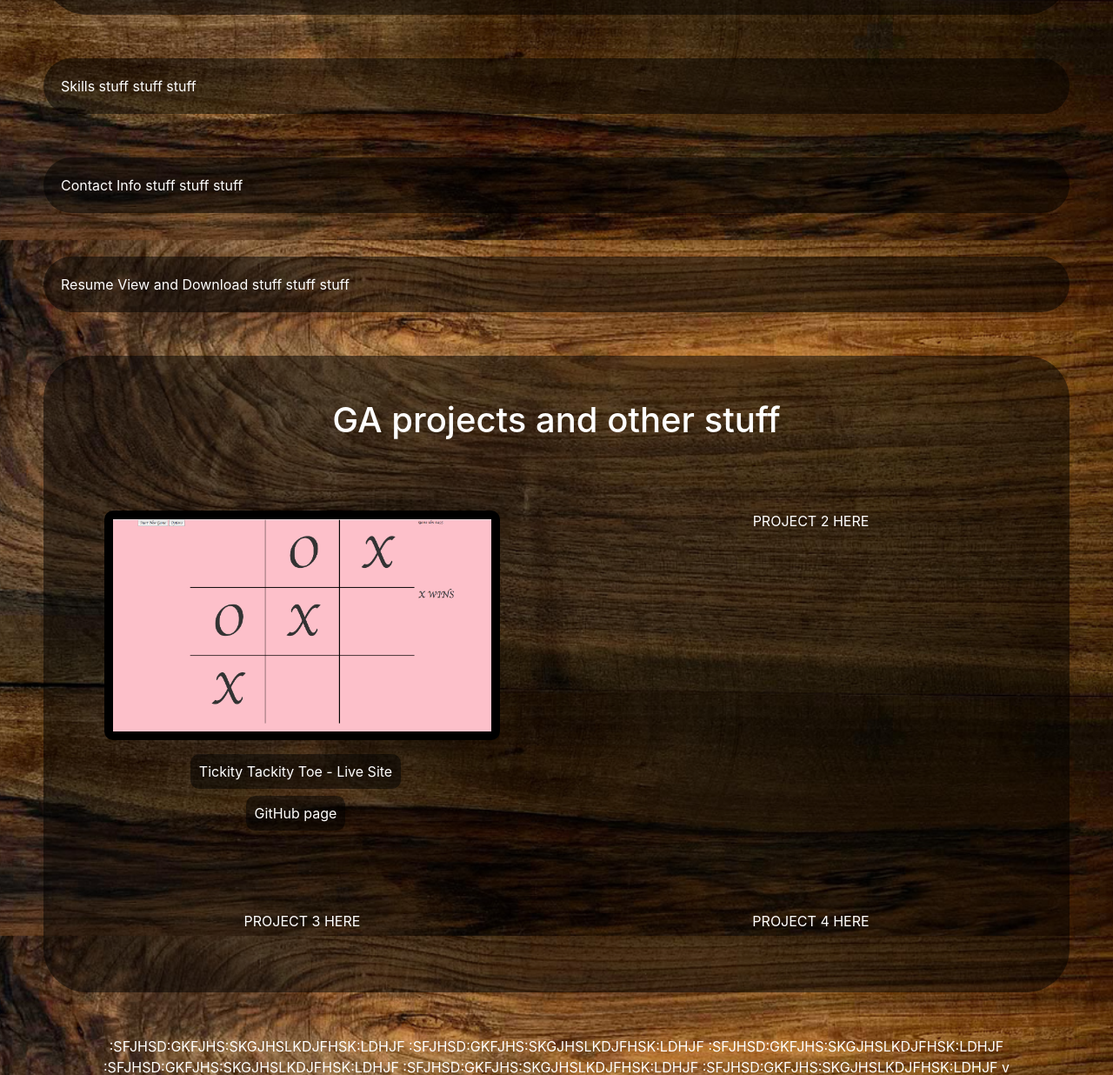
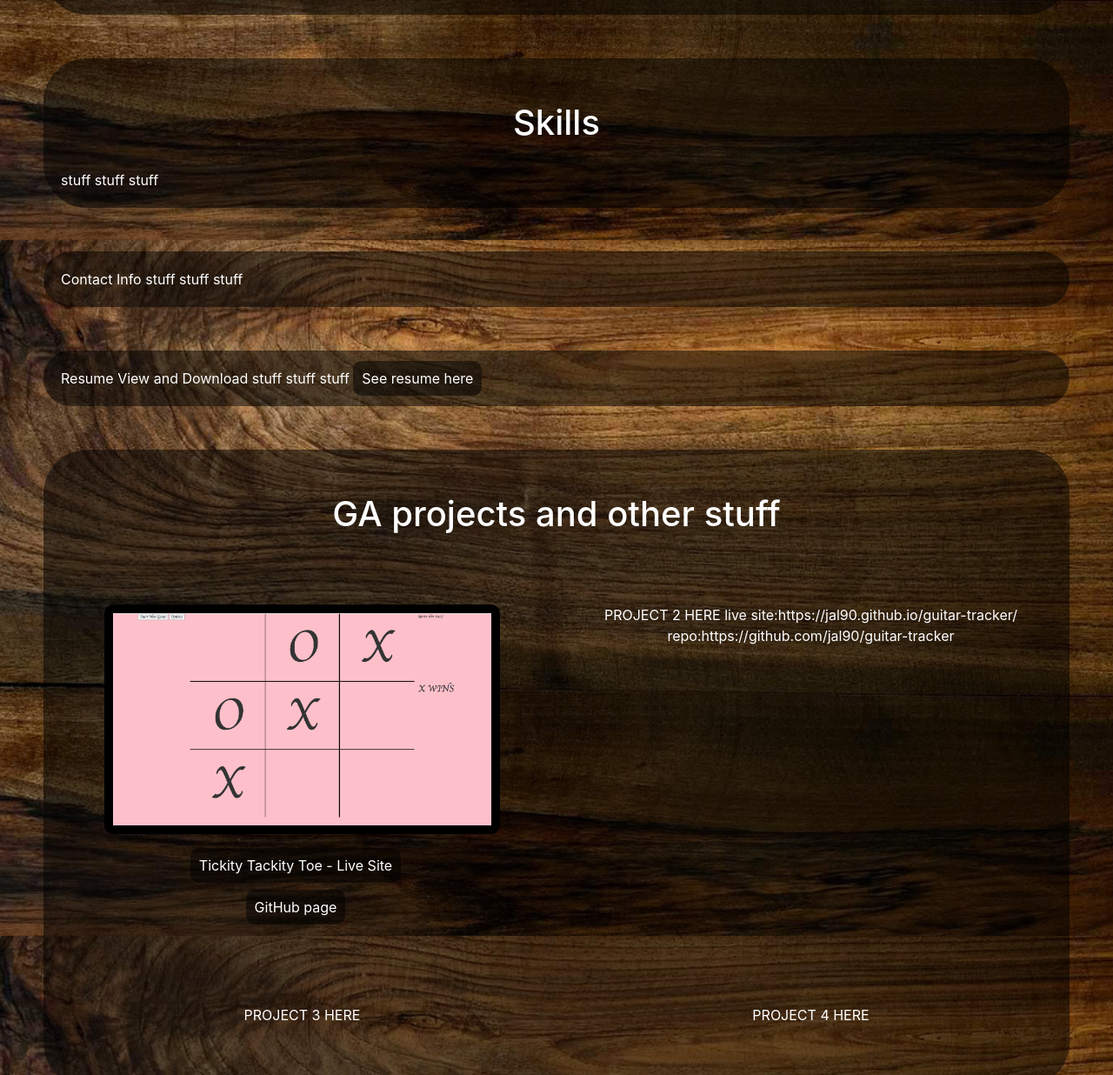
Before and after one commit to jal90/old-portfolio, a website: page index.html in a window 1280 px wide. Shown: the part 524-1760 px from the top of the page at 87% size. Drawn offline with nearby package versions, Linux system fonts and the light colour scheme.

Commit message:
Add links to 2nd project and resume

```diff
--- a/index.html
+++ b/index.html
@@ -58,7 +58,7 @@
   <!-- END ABOUT ME -->
 
   <section id="skills">
-    Skills stuff stuff stuff
+    <h1>Skills</h1> stuff stuff stuff
   </section>
 
   <section id="contact">
@@ -67,6 +67,7 @@
 
   <section id="resume">
     Resume View and Download stuff stuff stuff
+    <a href="https://docs.google.com/document/d/1OxjKngShTzHjuMO-GZhnhlzAc7qrMHaM7xEyMMGoIeE/edit?usp=sharing">See resume here</a>
   </section>
 
   <section id="projects">
@@ -83,6 +84,8 @@
       </div>
       <div class="col right">
         PROJECT 2 HERE
+        live site:https://jal90.github.io/guitar-tracker/
+        repo:https://github.com/jal90/guitar-tracker
       </div>
     </div>
     <div class="row">
--- a/main.css
+++ b/main.css
@@ -35,6 +35,7 @@ h1 {
 
 nav {
   background-color: black;
+  background-image: url(./images/forest.jpg);
 }
 
 .left {
@@ -69,6 +70,7 @@ p {
   padding-right: 0;
 }
 
+/* TODO make it fit within parent div. Maybe change vh to vw, but also contain within parent element */
 .screenshot {
   height: 33vh;
   border: solid black 10px;
```
Also changed, not shown: images/forest.jpg (added), 2 other files.
